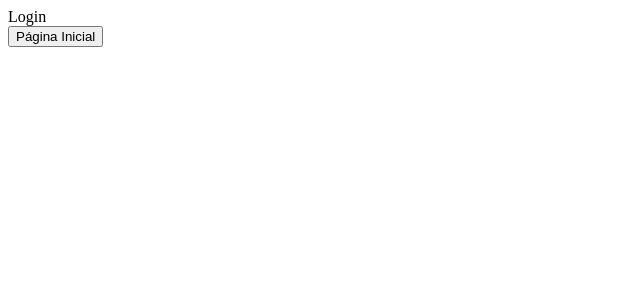
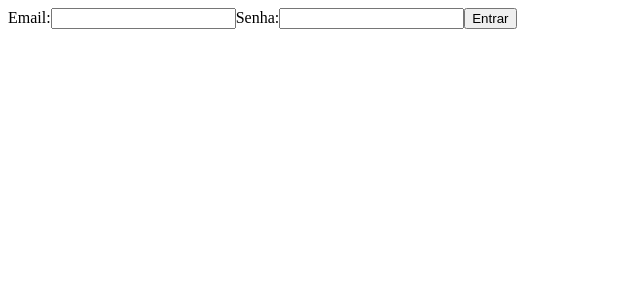
Before and after one commit to Roger-Franco/aula-typescript, a React (Create React App) app: page /entrar in a window 1280 px wide. Shown: the top 300 px of the page, without its empty margins (0-640 px from the left). Built offline with nearby package versions, Linux system fonts and the light colour scheme.

Commit message:
useState

```diff
--- a/src/app/pages/login/Login.tsx
+++ b/src/app/pages/login/Login.tsx
@@ -1,15 +1,30 @@
+import { useState } from 'react'
 import { useNavigate } from 'react-router-dom'
 
 export const Login = () => {
-  const navigate = useNavigate();
-  const handleClick = () => {
-    navigate('/pagina-inicial')
+  const [email, setEmail] = useState('')
+  const [senha, setSenha] = useState('')
+  // const navigate = useNavigate();
+  // const handleClick = () => {
+  //   navigate('/pagina-inicial')
+  // }
+  const handleEntrar = () => {
+    console.log(email);
+    console.log(senha);
   }
   return (
     <div>
-      Login
-      <br />
-      <button onClick={handleClick}>Página Inicial</button>
+      <form action="">
+        <label htmlFor="">
+          <span>Email:</span>
+          <input value={email} onChange={(e) => setEmail(e.target.value)} />
+        </label>
+        <label htmlFor="">
+          <span>Senha:</span>
+          <input value={senha} onChange={(e) => setSenha(e.target.value)} type="password" />
+        </label>
+        <button onClick={handleEntrar} type='button'>Entrar</button>
+      </form>
     </div >
   )
 }
```
